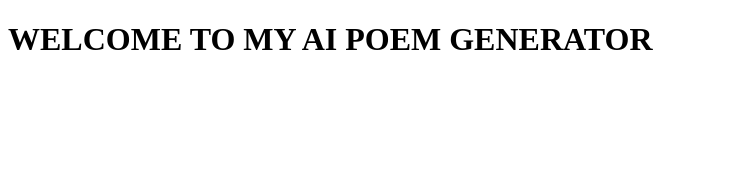
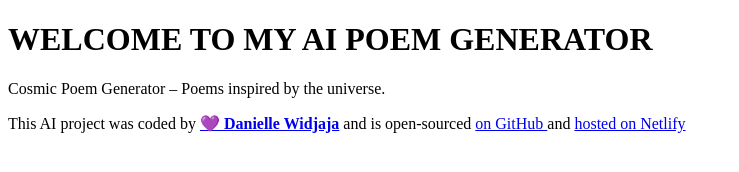
Before and after one commit to DanielleW84/AI-poem-generator, a plain HTML site: page index.html in a window 1280 px wide. Shown: the whole page, without its empty margins (0-739 px from the left). Drawn offline with Linux system fonts and the light colour scheme.

Commit message:
added footer

```diff
--- a/index.html
+++ b/index.html
@@ -8,6 +8,27 @@
   </head>
   <body>
     <h1>WELCOME TO MY AI POEM GENERATOR</h1>
+    <p>Cosmic Poem Generator – Poems inspired by the universe.</p>
+
+    <footer>
+      <p>
+        This AI project was coded by
+        <a href="https://github.com/DanielleW84" target="_blank"
+          ><strong> 💜 Danielle Widjaja</strong></a
+        >
+        and is open-sourced
+        <a
+          href="https://github.com/DanielleW84/AI-poem-generator"
+          target="_blank"
+        >
+          on GitHub
+        </a>
+        and
+        <a href="https://cosmicpoemgenerator.netlify.app/" target="_blank"
+          >hosted on Netlify</a
+        >
+      </p>
+    </footer>
 
     <script src="src/index.js"></script>
   </body>
```
Also changed, not shown: 1 other file.
